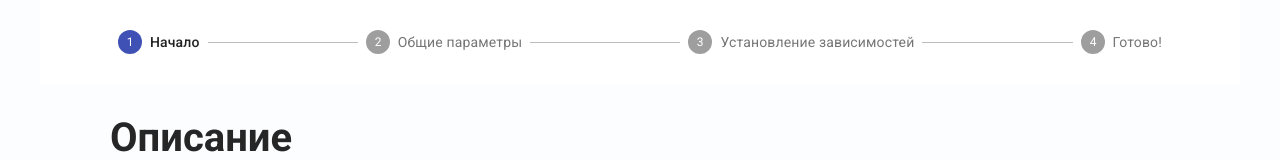
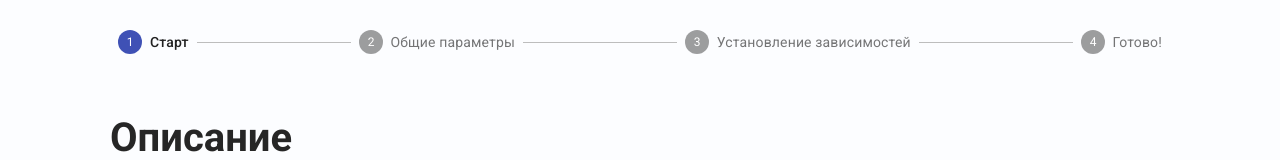
Before and after one commit to rezvd/omstu-science-work, a React (Create React App) app: page / in a window 1280 px wide. Shown: the top 160 px of the page. Built offline with nearby package versions, Linux system fonts and the light colour scheme.

Commit message:
fix: fixed issues (background, empty results, folder names

```diff
--- a/src/components/base-layout/BaseLayout.tsx
+++ b/src/components/base-layout/BaseLayout.tsx
@@ -1,4 +1,5 @@
 import {makeStyles, Stepper, Step, StepLabel} from '@material-ui/core';
+import {useEffect} from 'react';
 import {useNavigate} from 'react-router-dom';
 
 const useStyles = makeStyles(() => ({
@@ -12,6 +13,7 @@ const useStyles = makeStyles(() => ({
   },
   stepper: {
     padding: '30px 70px',
+    backgroundColor: 'transparent',
   },
   stepLabel: {
     cursor: 'pointer',
@@ -29,31 +31,38 @@ const BaseLayout: React.FC<Props> = ({currentStep, children}) => {
 
   const steps = [
     {
-      label: 'Начало',
+      label: 'Старт',
+      title: 'Старт',
       onClick: () => navigate('/start'),
     },
     {
       label: 'Общие параметры',
+      title: 'Параметры',
       onClick: () => navigate('/params'),
     },
     {
       label: 'Установление зависимостей',
+      title: 'Зависимости',
       onClick: () => navigate('/deps'),
     },
     {
       label: 'Готово!',
+      title: 'Результат',
       onClick: () => navigate('/result'),
     },
   ];
+
+  useEffect(() => {
+    document.title = `Учебный план | ${steps[currentStep].title}`;
+    // eslint-disable-next-line react-hooks/exhaustive-deps
+  }, [currentStep]);
 
   return (
     <div className={classes.container}>
       <Stepper activeStep={currentStep} className={classes.stepper}>
         {steps.map(({label, onClick}) => (
-          <Step key={label}>
-            <StepLabel onClick={onClick} className={classes.stepLabel}>
-              {label}
-            </StepLabel>
+          <Step key={label} onClick={onClick} className={classes.stepLabel}>
+            <StepLabel>{label}</StepLabel>
           </Step>
         ))}
       </Stepper>
--- a/src/pages/deps-page/ButtonWithPopup.tsx
+++ b/src/pages/deps-page/ButtonWithPopup.tsx
@@ -1,5 +1,5 @@
 import {makeStyles, Popover, Checkbox} from '@material-ui/core';
-import IconButton, {Icons} from '../../components/iconButton/IconButton';
+import IconButton, {Icons} from '../../components/icon-button/IconButton';
 import {useState} from 'react';
 import {Subject} from '../../typings/typings';
 import {useAppSelector} from '../../redux/hooks/useAppSelector';
--- a/src/pages/deps-page/DepsPage.tsx
+++ b/src/pages/deps-page/DepsPage.tsx
@@ -1,8 +1,8 @@
 import {makeStyles, Button, Grid, GridSize} from '@material-ui/core';
 import {useNavigate} from 'react-router-dom';
-import Expandable from '../../components/accordion/Expandable';
+import Expandable from '../../components/expandable/Expandable';
 import BaseLayout from '../../components/base-layout/BaseLayout';
-import QuestionTooltip from '../../components/QuestionTooltip/QuestionTooltip';
+import QuestionTooltip from '../../components/question-tooltip/QuestionTooltip';
 import {useAppSelector} from '../../redux/hooks/useAppSelector';
 import {colors} from '../../styles/colors';
 import {typography} from '../../styles/typography';
--- a/src/pages/params-page/ParamsPage.tsx
+++ b/src/pages/params-page/ParamsPage.tsx
@@ -6,9 +6,9 @@ import {useAppDispatch} from '../../redux/hooks/useAppDispatch';
 import {useAppSelector} from '../../redux/hooks/useAppSelector';
 import {updateCurriculumAction} from '../../redux/actions/updateCurriculumAction';
 import BaseLayout from '../../components/base-layout/BaseLayout';
-import QuestionTooltip from '../../components/QuestionTooltip/QuestionTooltip';
+import QuestionTooltip from '../../components/question-tooltip/QuestionTooltip';
 import {typography} from '../../styles/typography';
-import IconButton, {Icons} from '../../components/iconButton/IconButton';
+import IconButton, {Icons} from '../../components/icon-button/IconButton';
 
 const useStyles = makeStyles(() => ({
   title: {
--- a/src/pages/result-page/ResultPage.tsx
+++ b/src/pages/result-page/ResultPage.tsx
@@ -1,7 +1,7 @@
 import {makeStyles, Button} from '@material-ui/core';
 import {useEffect, useState} from 'react';
 import {useNavigate} from 'react-router-dom';
-import Expandable from '../../components/accordion/Expandable';
+import Expandable from '../../components/expandable/Expandable';
 import BaseLayout from '../../components/base-layout/BaseLayout';
 import {useAppSelector} from '../../redux/hooks/useAppSelector';
 import {typography} from '../../styles/typography';
@@ -37,7 +37,7 @@ const ResultsPage: React.FC = () => {
   const maxCreditsInTerm = useAppSelector((state) => state.curriculum.maxCreditsInTerm);
   const termsNumber = useAppSelector((state) => state.curriculum.termsNumber);
 
-  const [curriculum, setCurriculum] = useState<SubjectsDistribution | null>([]);
+  const [curriculum, setCurriculum] = useState<SubjectsDistribution | null>(null);
 
   const renderTerm = (term: Subject[], termNumber: number) => (
     <Expandable header={<p>{`Семестр ${termNumber + 1}`}</p>} classname={classes.term}>
--- a/src/utils/buildCurriculum.ts
+++ b/src/utils/buildCurriculum.ts
@@ -75,6 +75,9 @@ export const buildCurriculum = ({
   maxCreditsInTerm,
   subjects,
 }: inputData): SubjectsDistribution | null => {
+  if (subjects.length === 0) {
+    return null;
+  }
   // temp data
   let currentTermNumber = 0;
   const currentDistribution: SubjectsDistribution = [];
```
Also changed, not shown: src/components/expandable/Expandable.tsx (renamed from src/components/accordion/Expandable.tsx), src/components/icon-button/IconButton.tsx (renamed from src/components/iconButton/IconButton.tsx), src/components/question-tooltip/QuestionTooltip.tsx (renamed from src/components/QuestionTooltip/QuestionTooltip.tsx).
